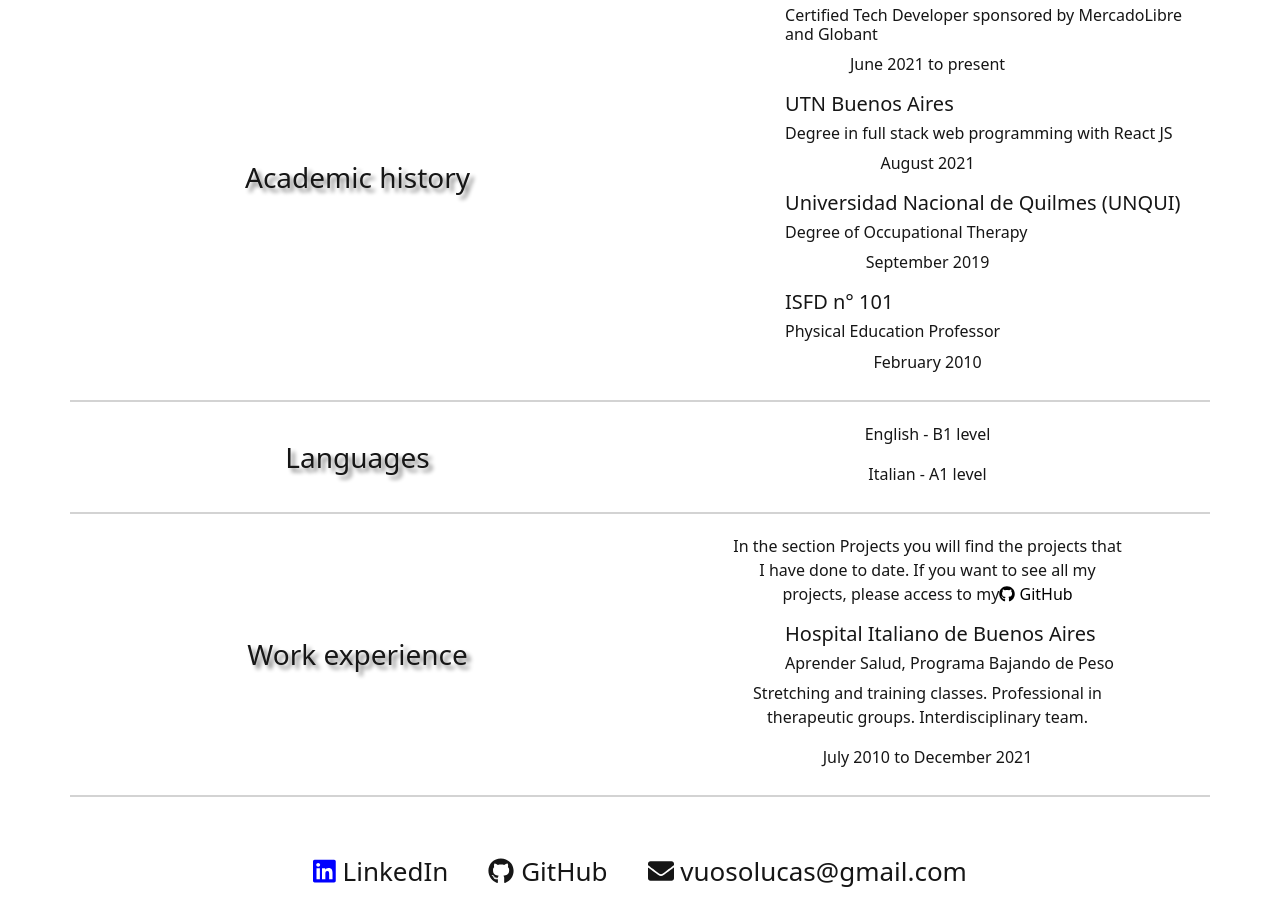
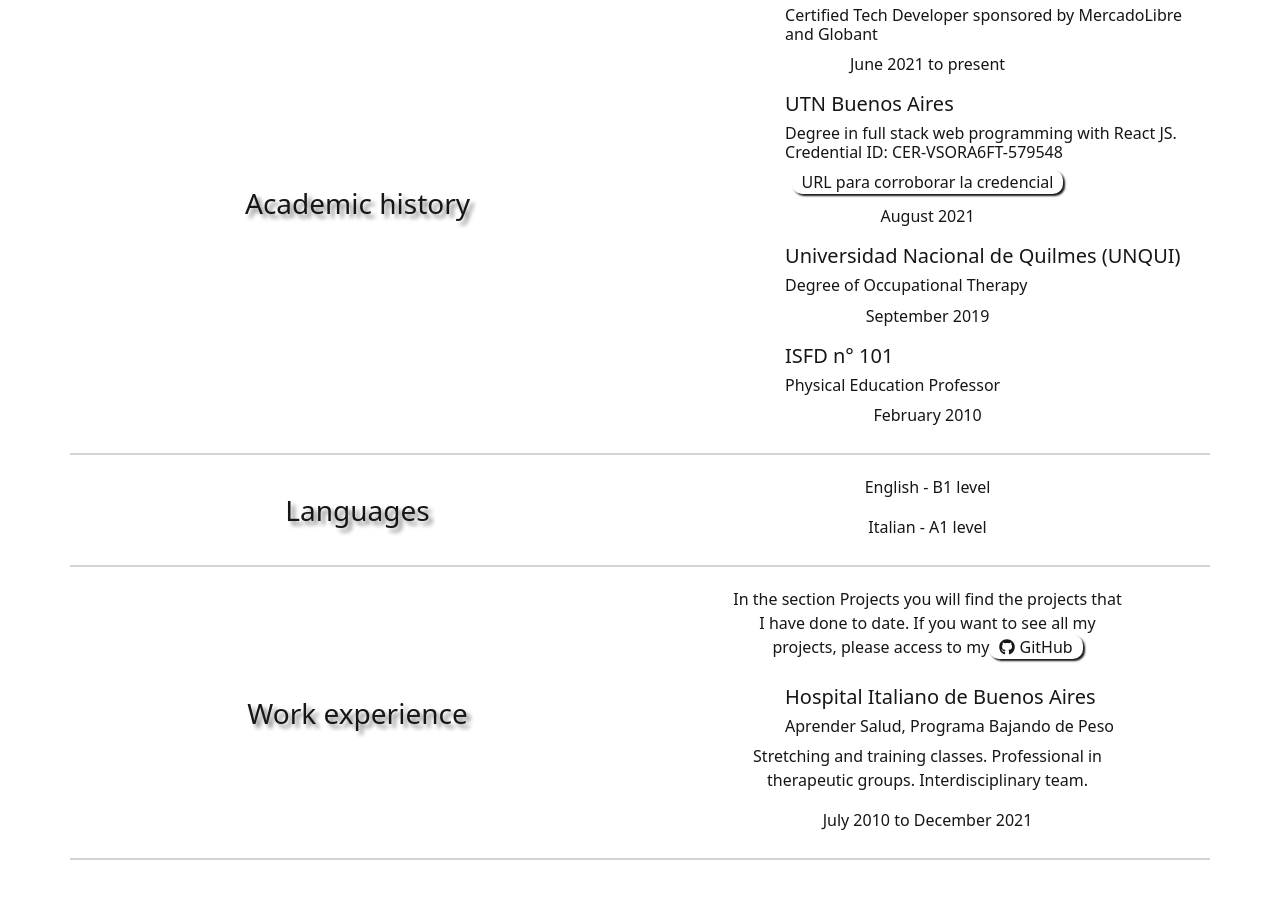
Before and after one commit to vuoso-l/portfolio_react, a React (Create React App) app: page /resume in a window 1280 px wide. Shown: the part 1068-1987 px from the top of the page. Built offline with nearby package versions, Linux system fonts and the light colour scheme.

Commit message:
feat: added credential id

```diff
--- a/src/components/AcademicComponent.jsx
+++ b/src/components/AcademicComponent.jsx
@@ -1,8 +1,13 @@
-const AcademicComponent = ({ h5, h6, p }) => {
+const AcademicComponent = ({ h5, h6, urlCredential, p }) => {
   return (
     <>
       <h5>{h5}</h5>
       <h6>{h6}</h6>
+      {urlCredential ? (
+        <a href={urlCredential}>URL para corroborar la credencial</a>
+      ) : (
+        ""
+      )}
       <p>{p}</p>
     </>
   );
--- a/src/pages/Resume.jsx
+++ b/src/pages/Resume.jsx
@@ -63,6 +63,7 @@ const Resume = () => {
               <AcademicComponent
                 h5="UTN Buenos Aires"
                 h6={languageCont.academicHistory.carrerUtn}
+                urlCredential="https://sigead.utnba.centrodeelearning.com/alumnos/validar_certificado"
                 p={languageCont.academicHistory.dateUtn}
               />
               <AcademicComponent
--- a/src/stylesComponents/ResumeStyle.js
+++ b/src/stylesComponents/ResumeStyle.js
@@ -23,12 +23,22 @@ export const ResumeStyle = styled.div`
       p,
       h4,
       h5,
-      h6 {
+      h6,
+      a {
         color: ${({ theme }) =>
           theme === "light" ? color.titleLightCard : color.titleDarkCard};
       }
       p {
         text-align: center;
+      }
+      a {
+        padding: 0px 10px;
+        margin-bottom: 10px;
+        border-radius: 10px;
+        box-shadow: 2px 2px 2px
+          ${({ theme }) =>
+            theme === "light" ? color.lightParagraph : color.darkParagraph};
+        width: auto;
       }
     }
   }
--- a/src/translations/resume.json
+++ b/src/translations/resume.json
@@ -11,7 +11,7 @@
         "h3": "Academic history",
         "carrerDH": "Certified Tech Developer sponsored by MercadoLibre and Globant",
         "dateDH": "June 2021 to present",
-        "carrerUtn": "Degree in full stack web programming with React JS",
+        "carrerUtn": "Degree in full stack web programming with React JS. Credential ID: CER-VSORA6FT-579548",
         "dateUtn": "August 2021",
         "carrerUnqui": "Degree of Occupational Therapy",
         "dateUnqui": "September 2019",
@@ -41,7 +41,7 @@
         "h3": "Historial académico",
         "carrerDH": "Certified Tech Developer patrocinada por MercadoLibre y Globant",
         "dateDH": "Junio 2021 a la actualidad",
-        "carrerUtn": "Diplomatura en programación web full stack con React JS",
+        "carrerUtn": "Diplomatura en programación web full stack con React JS. ID de la credencial: CER-VSORA6FT-579548",
         "dateUtn": "Agosto 2021",
         "carrerUnqui": "Licenciatura en Terapia Ocupacional",
         "dateUnqui": "Septiembre 2019",
```
